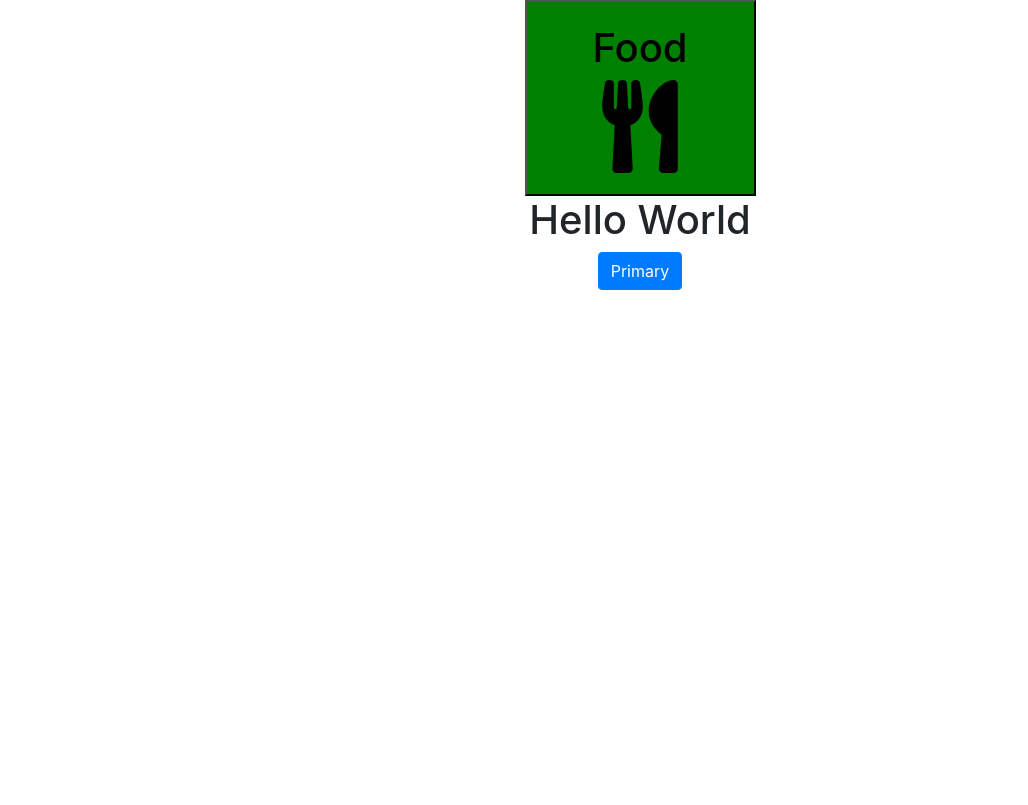
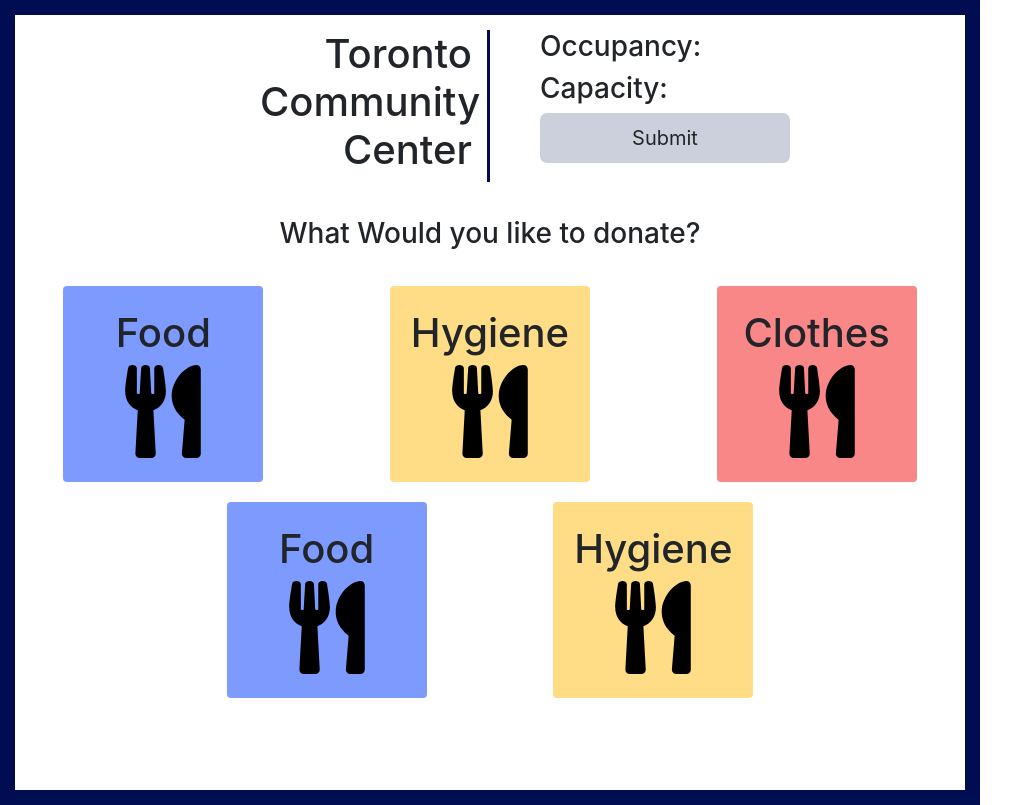
Before and after one commit to shelterto/shelterto.github.io, a React (Create React App) app: page / in a window 1280 px wide. Shown: the whole page, without its empty margins (0-1028 px from the left). Built offline with nearby package versions, Linux system fonts and the light colour scheme.

Commit message:
parentDono done kinda

```diff
--- a/src/App.css
+++ b/src/App.css
@@ -1,5 +1,6 @@
 .root{
-  --primary-color: #F5f5f5
+  --primary-color: #FFFCF5;
+  --secondary--color: #000D53;
 }
 
 @media (prefers-color-scheme: dark) {
@@ -10,6 +11,7 @@
 
 .App {
   text-align: center;
+  background-color: var(--primary-color);
 }
 
 .App-logo {
--- a/src/App.js
+++ b/src/App.js
@@ -1,5 +1,4 @@
 import logo from './logo.svg';
-import utensilsImg from './images/utensils.svg'
 import './App.css';
 import InfoCard from './infoCard/InfoCard'
 import DonoCard from './donoCard/DonoCard'
@@ -9,8 +8,7 @@ function App() {
 
   return (
     <div className="App">
-      <DonoCard DonoColor="green" DonoText="Food" DonoImg={utensilsImg}/>
-      <ParentDonoContainer />
+      <ParentDonoContainer shelterName="Toronto Community Center"/>
     </div>
   );
 }
--- a/src/donoCard/DonoCard.css
+++ b/src/donoCard/DonoCard.css
@@ -1,7 +1,8 @@
 .donoCard{
-    width: 231px;
+    width: 200px;
     height: 196px;
-
+    border-radius: 7px;
+    border: none;
 }
 
 .donoImg{
--- a/src/donoCard/DonoCard.js
+++ b/src/donoCard/DonoCard.js
@@ -4,11 +4,12 @@ const DonoCard = ({DonoText, DonoColor, DonoImg}) => {
 
 
     return(
-        <button className="donoCard" style={{backgroundColor: DonoColor}}>
+        <button type="button" class="btn donoCard" style={{backgroundColor:DonoColor}}>
             <h1> {DonoText}  </h1>
-            <img className = 'donoImg' src={DonoImg} />
+            <img className = 'donoImg' src={DonoImg}></img>
         </button>
-    )
+    );
+
 }
 
 export default DonoCard;
--- a/src/parentDonoContainer/parentDonoContainer.css
+++ b/src/parentDonoContainer/parentDonoContainer.css
@@ -0,0 +1,36 @@
+.row{
+    margin-top: 15px;
+}
+
+.parentDonoContainer{
+    background-color: #FFFFFF;
+    border: 15px #000D53 solid;
+    width: 980px;
+    height: 805px;
+    text-align: center;
+}
+
+.textGrid{
+    text-align: right;
+    border-right: 3px #000D53 solid;
+}
+
+.occupancyGrid{
+    text-align: left;
+    padding-left: 50px !important;
+}
+
+.col-md-4{
+    margin-bottom: 20px;
+
+}
+
+.submitBtn {
+    background-color: #CCD0DD;
+    border: none;
+    color:  var(--primary-color);
+    font-size: 20px !important;
+    border-radius: 7px;
+    width: 250px;
+    height: 50px;
+}
--- a/src/parentDonoContainer/parentDonoContainer.js
+++ b/src/parentDonoContainer/parentDonoContainer.js
@@ -1,12 +1,43 @@
 import '../parentDonoContainer/parentDonoContainer.css'
+import DonoCard from '../donoCard/DonoCard'
+import utensilsImg from '../images/utensils.svg'
 
-const parentDonoContainer = () => {
+const parentDonoContainer = ({shelterName, occupancy}) => {
+
 
 
     return(
-        <div>
-            <h1> Hello World  </h1>
-            <button type="button" class="btn btn-primary">Primary</button>
+        <div className="parentDonoContainer">
+            <div className="row">
+                <div className="col-md-3 textGrid offset-md-3">
+                    <h1>{shelterName}</h1>
+                </div>
+                <div className="col-md-3 occupancyGrid">
+                    <h3>Occupancy: </h3>
+                    <h3>Capacity: </h3>
+                    <button class="submitBtn" >Submit</button>
+                </div>
+            </div>
+            <h3 style={{margin:"35px 0"}}> What Would you like to donate? </h3>
+
+            <div className="row">
+                <div className="col-md-4">
+                    <DonoCard DonoColor="#7D9AFF" DonoText="Food" DonoImg={utensilsImg}/>
+                </div>
+                <div className="col-md-4">
+                    <DonoCard DonoColor="#FFDD86" DonoText="Hygiene" DonoImg={utensilsImg}/>
+                </div>
+                <div className="col-md-4">
+                    <DonoCard DonoColor="#FA8787" DonoText="Clothes" DonoImg={utensilsImg}/>
+                </div>
+                <div className="col-md-4 offset-md-2">
+                    <DonoCard DonoColor="#7D9AFF" DonoText="Food" DonoImg={utensilsImg}/>
+                </div>
+                <div className="col-md-4">
+                    <DonoCard DonoColor="#FFDD86" DonoText="Hygiene" DonoImg={utensilsImg}/>
+                </div>
+
+            </div>
         </div>
     )
 }
```
